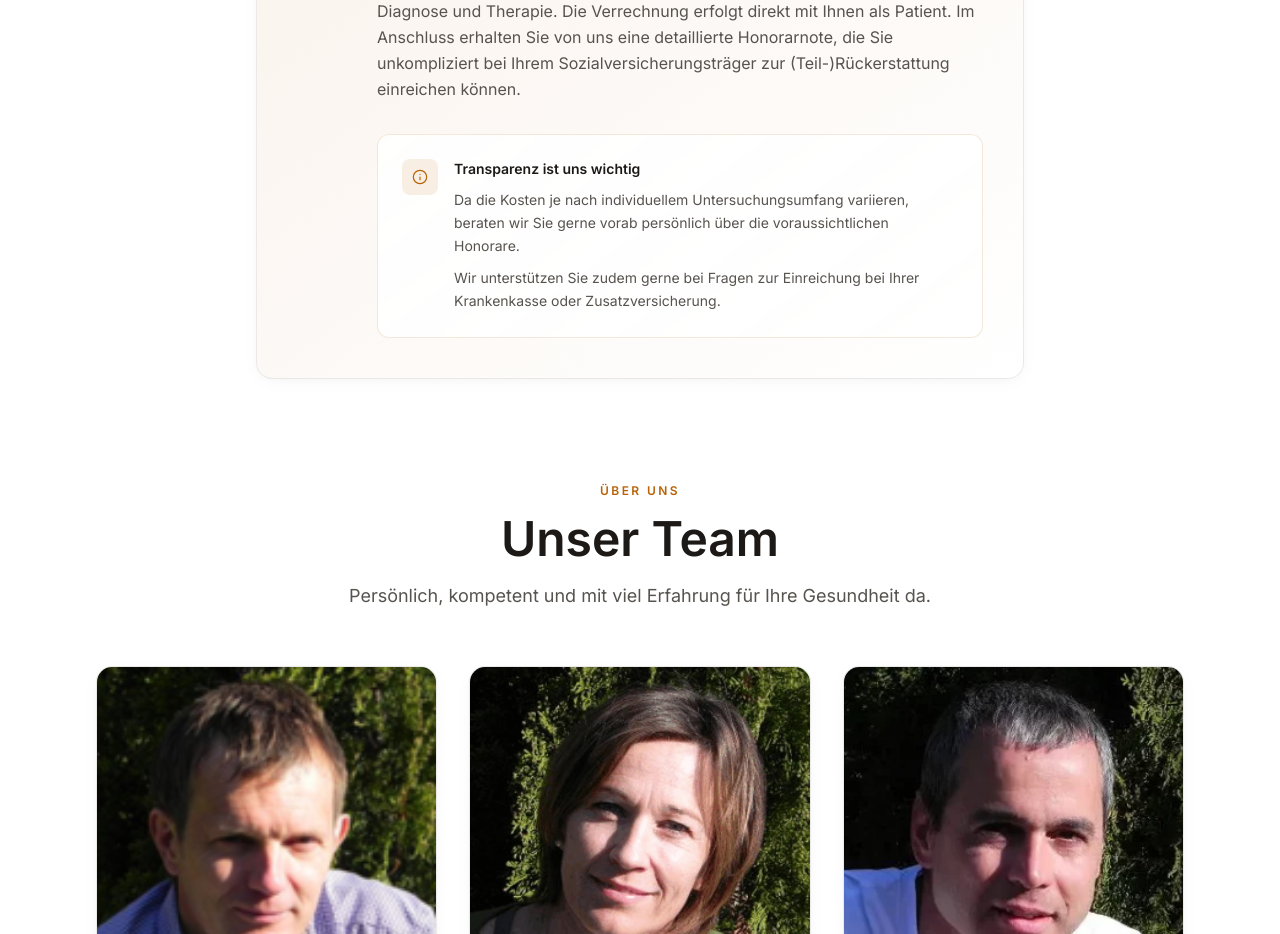
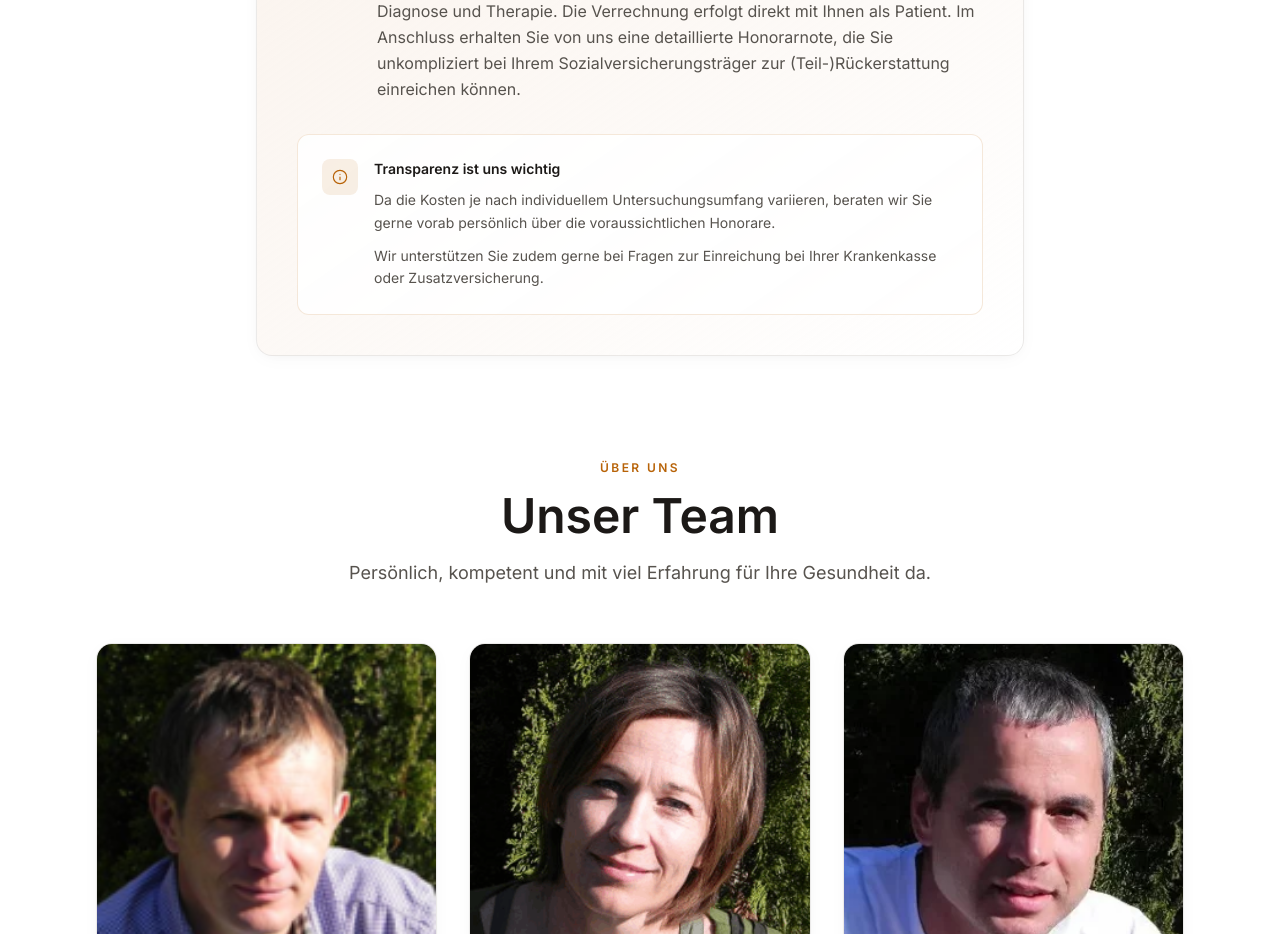
Before and after one commit to pascalsomepanion/Praxis, a Next.js app: page / in a window 1280 px wide. Shown: the part 2800-3734 px from the top of the page. Built offline with nearby package versions, Linux system fonts and the light colour scheme.

Commit message:
Refactor cost transparency section in HonorarKosten

```diff
--- a/src/components/HonorarKosten.tsx
+++ b/src/components/HonorarKosten.tsx
@@ -35,7 +35,10 @@ export function HonorarKosten() {
                 <p className="mt-4 leading-relaxed text-stone-600">
                   In einer entspannten Atmosphäre ohne Zeitdruck widmen wir uns intensiv Ihrer Diagnose und Therapie. Die Verrechnung erfolgt direkt mit Ihnen als Patient. Im Anschluss erhalten Sie von uns eine detaillierte Honorarnote, die Sie unkompliziert bei Ihrem Sozialversicherungsträger zur (Teil-)Rückerstattung einreichen können.
                 </p>
-                <div className="mt-8 flex flex-col gap-3 rounded-xl border border-accent/15 bg-white/90 p-5 text-sm text-stone-600 sm:flex-row sm:gap-4 sm:p-6">
+              </div>
+            </div>
+
+            <div className="relative mt-8 flex flex-col gap-3 rounded-xl border border-accent/15 bg-white/90 p-5 text-sm text-stone-600 sm:flex-row sm:gap-4 sm:p-6">
               <div className="flex h-9 w-9 shrink-0 items-center justify-center rounded-lg bg-accent/10 text-accent">
                 <Info className="h-4 w-4" strokeWidth={1.75} />
               </div>
@@ -52,8 +55,6 @@ export function HonorarKosten() {
           </div>
         </div>
       </div>
-        </div>
-      </div>
     </section>
   );
 }
```
Lines whose indentation alone changed are shown as unchanged.
